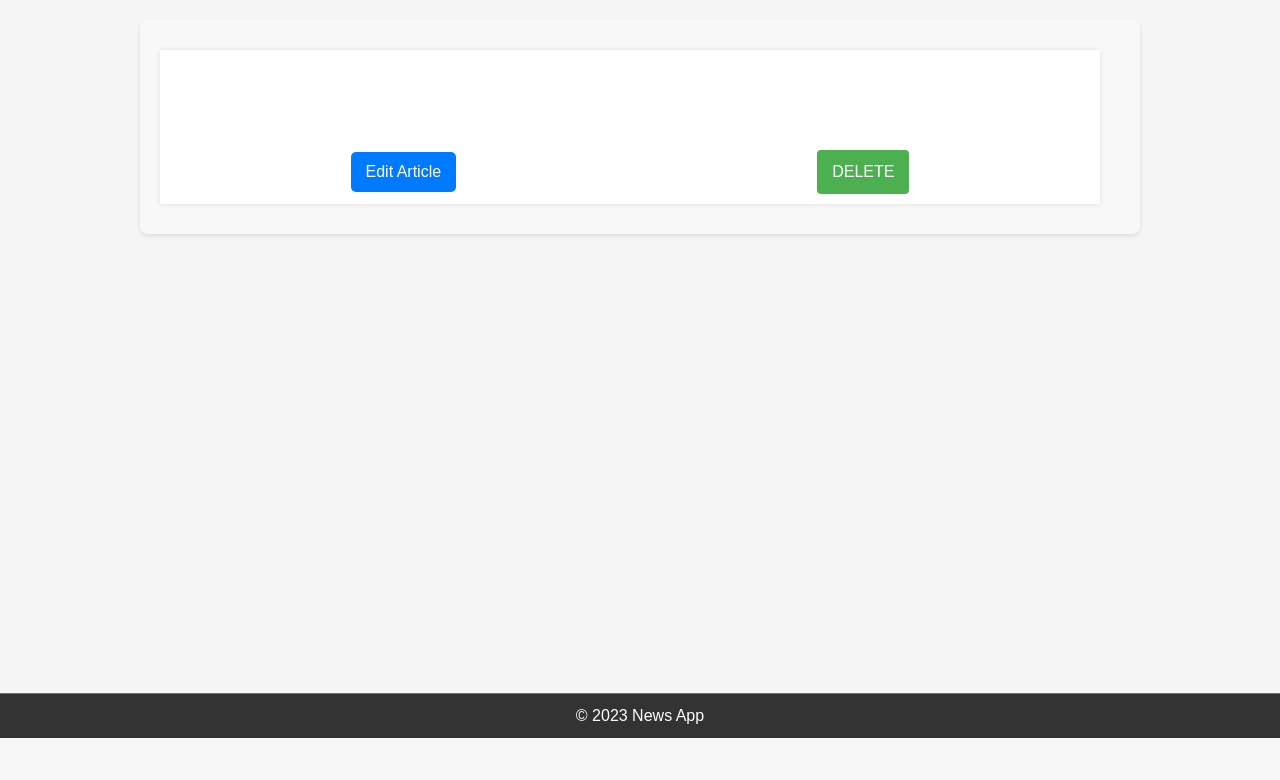
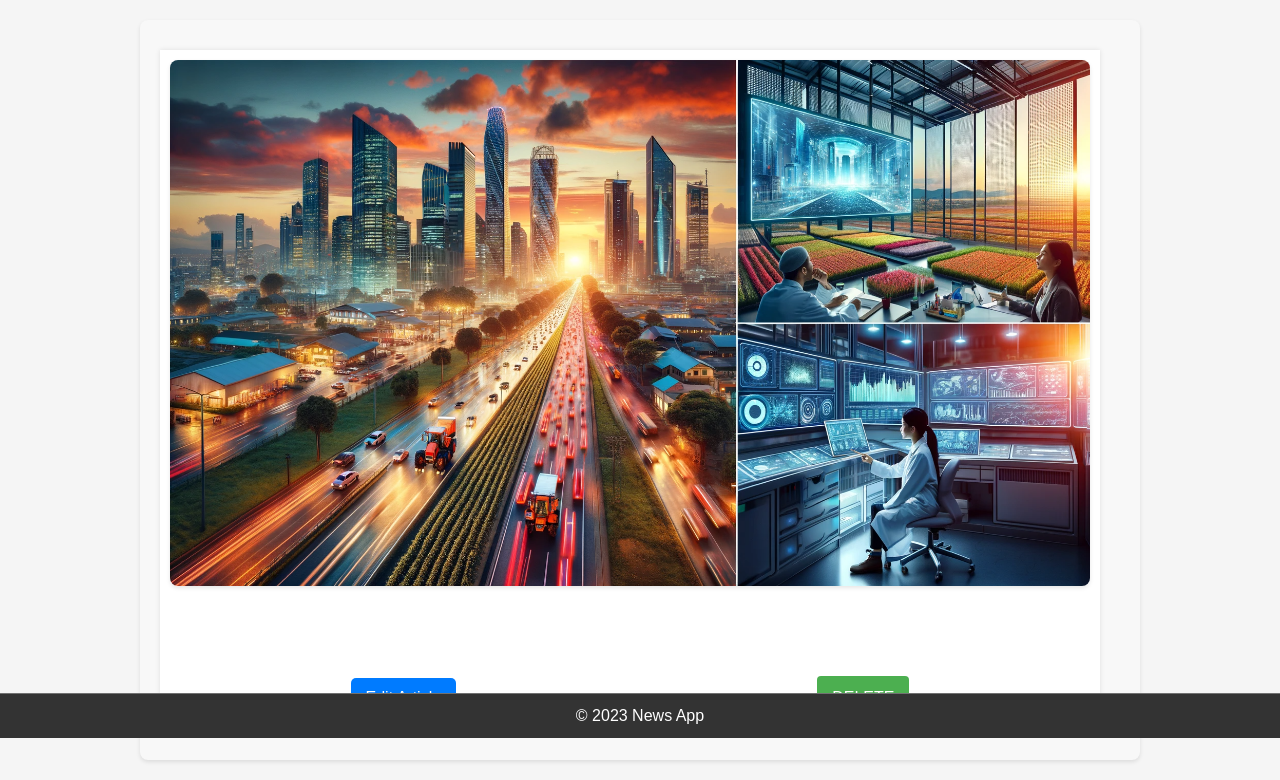
Before and after one commit to dagnisiljins/ArticleWithDB, a PHP site: template app/Views/News/show.twig in a window 1280 px wide. Shown: the part 62-842 px from the top of the page. Before the commit the page ends 800 px from the top, so only its background shows below. Run offline with PHP 8.4, Linux system fonts and the light colour scheme; the template is opened without the code that fills it, so the values that code supplies are empty; some libraries are stand-ins or nearby versions.

Commit message:
Papildinājumi

```diff
--- a/app/Views/News/show.twig
+++ b/app/Views/News/show.twig
@@ -6,8 +6,10 @@
             {{ notification.message }}
         </div>
     {% endfor %}
+    {% set images = ['DALLE1.png', 'DALLE2.png', 'DALLE3.png'] %}
     <div class="news-container">
         <div class="news-box-single">
+            <img src="/images/{{ random(images) }}" alt="Random Image">
             <h2>{{ article.getTitle() }}</h2><br>
             <h5>{{ article.getDescription() }}</h5><br>
             <p>{{ article.getText() }}</p><br>
@@ -15,7 +17,7 @@
             <div class="article-actions">
                 <a href="/edit/{{ article.getId() }}" class="edit-article-btn">Edit Article</a>
 
-                <form action="/delete/{{ article.getId() }}" method="post" class="delete-article-form">
+                <form action="/delete/{{ article.getId() }}" method="post" class="delete-article-form" onsubmit="return confirmDelete()">
                     <button type="submit" class="delete-article-btn">DELETE</button>
                 </form>
             </div>
@@ -23,4 +25,10 @@
     </div>
 </section>
 
+<script>
+    function confirmDelete() {
+        return confirm("Do you want to delete this article?");
+    }
+</script>
+
 {% include 'Partials/footer.twig' %}
--- a/public/css/styles.css
+++ b/public/css/styles.css
@@ -183,6 +183,15 @@ button[type="submit"]:hover {
     text-align: center;
 }
 
+.news-box-single img {
+    max-width: 100%;
+    height: auto;
+    display: block;
+    margin: 0 auto;
+    border-radius: 8px;
+    box-shadow: 0 2px 4px rgba(0, 0, 0, 0.1);
+}
+
 footer {
     background-color: #333;
     backdrop-filter: blur(5px);
```
Also changed, not shown: public/images/DALLE1.png (added), public/images/DALLE2.png (added), 1 other file.
